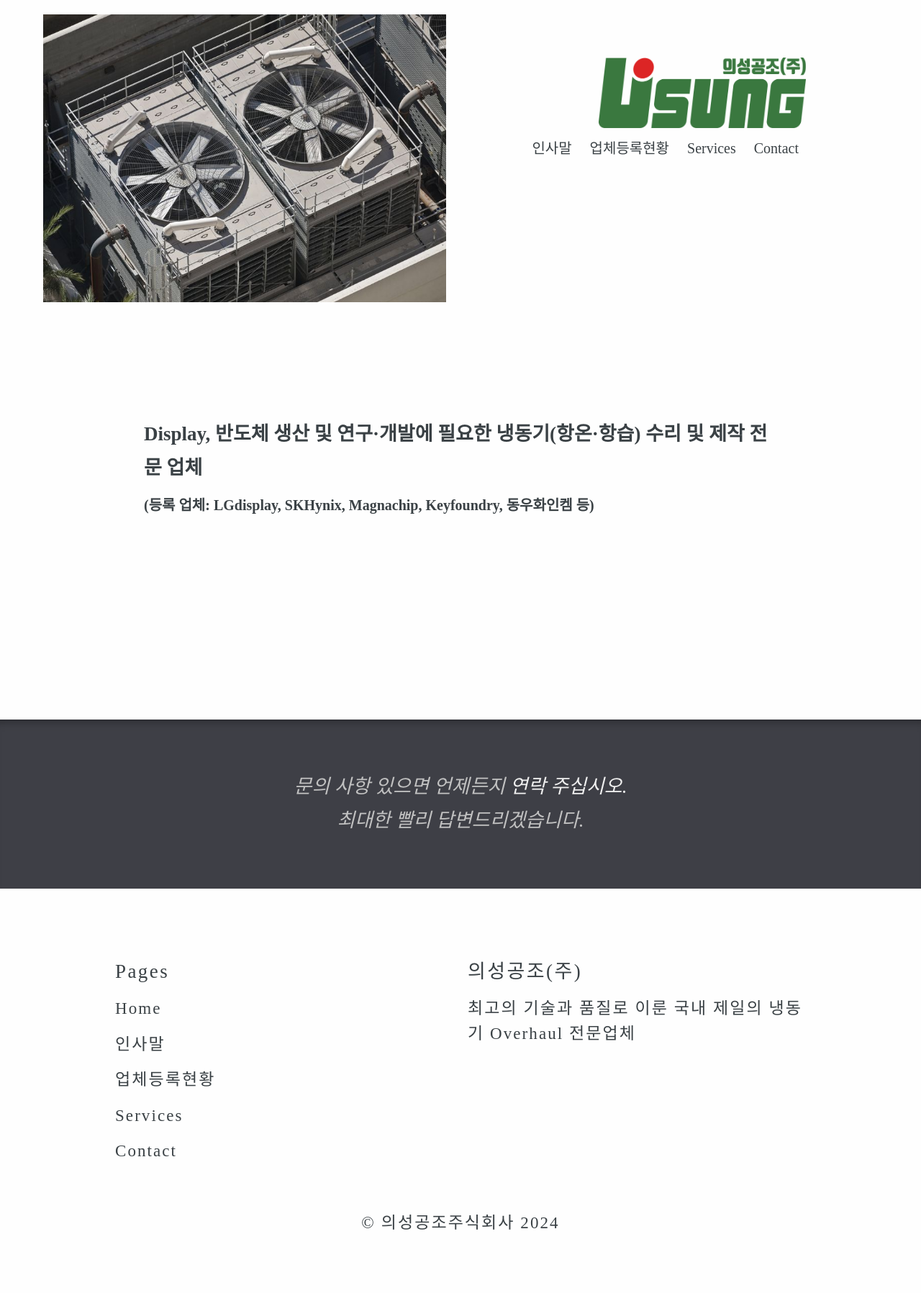
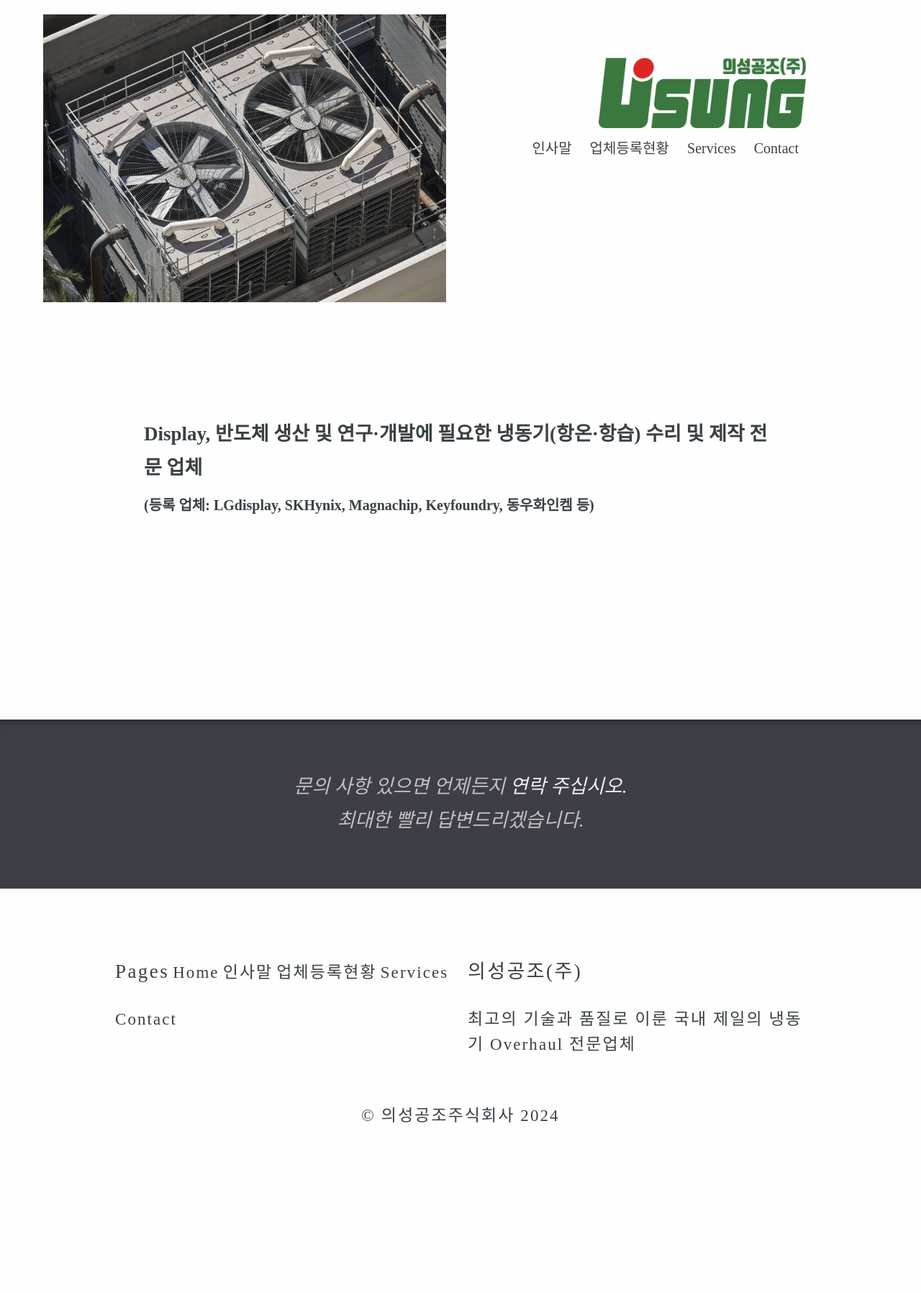
Before and after one commit to sangjoon6099/sangjoon6099.github.io, a Jekyll site: the page built from index.html, in a window 1280 px wide. Shown: the whole page at 72% size. Built offline with Jekyll 4.4.1, drawn with Linux system fonts in a browser that asks for light colours; the list of posts is cut into pages by our own code; after the commit the page ends 1649 px from its top, so only the background shows below that.

Commit message:
Update _layout.scss

```diff
--- a/_sass/_layout.scss
+++ b/_sass/_layout.scss
@@ -56,22 +56,7 @@ header {
 		}
 	}
 }
-footer {
-	nav {
-		max-width: 100%;
 
-		ul {
-			list-style: none;
-			margin: 0;
-			padding: 0;
-
-			li {
-				display: inline-block;
-				margin: 0 10px;
-			}
-		}
-	}
-}
 header,
 footer {
 	a {
@@ -130,6 +115,7 @@ footer {
 	li {
 		list-style: none;
 		margin: 15px 0;
+		display: inline-block;
 
 		a {
 			svg {
```
